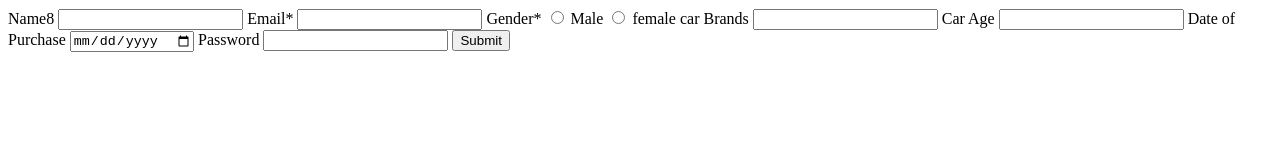
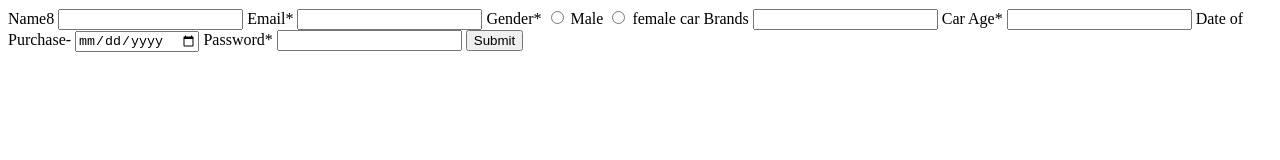
Before and after one commit to acciojob/car-insurance-form-Ajay-Birare, a website: page main.html in a window 1280 px wide. Drawn offline with Linux system fonts and the light colour scheme.

Commit message:
created a submission

```diff
--- a/main.html
+++ b/main.html
@@ -32,12 +32,12 @@
         <option value="Mercedez"></option>
       </datalist>
 
-      <label for="age">Car Age</label>
+      <label for="age">Car Age*</label>
       <input type="number" id="carage" required />
-      <label for="dob">Date of Purchase</label>
+      <label for="dob">Date of Purchase-</label>
       <input type="date" id="dop" required />
 
-      <label for="password">Password</label>
+      <label for="password">Password*</label>
       <input type="password" id="password" required />
       <input type="submit" value="Submit" />
     </form>
```
